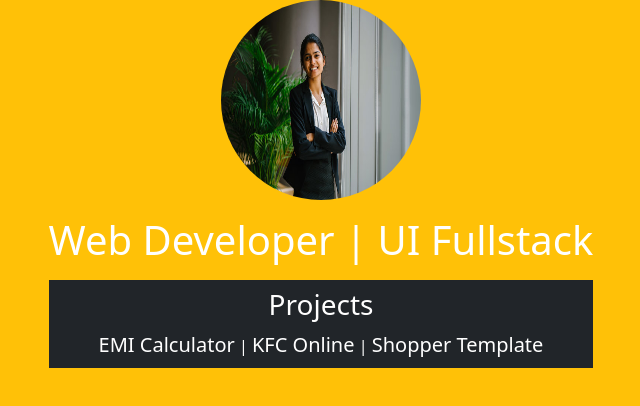
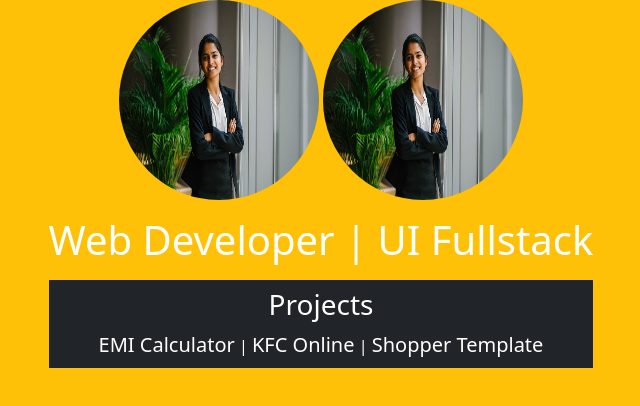
Before and after one commit to Ashwiniportfoli/ashwini-portfolio, a website: page index.html in a window 1280 px wide. Shown: the whole page, without its empty margins (319-959 px from the left). Drawn offline with nearby package versions, Linux system fonts and the light colour scheme.

Commit message:
first version - initial design

```diff
--- a/index.html
+++ b/index.html
@@ -19,6 +19,7 @@
     <div class="text-center">
         <div>
             <img src="/public/image/ashwini.jpg" width="200" height="200" style="border-radius: 200px;">
+            <img src="public/image/ashwini.jpg" width="200" height="200" style="border-radius: 200px;">
         </div>
         <div class="mt-3">
             <b class="text-white h1">Web Developer | UI Fullstack</b>
```
